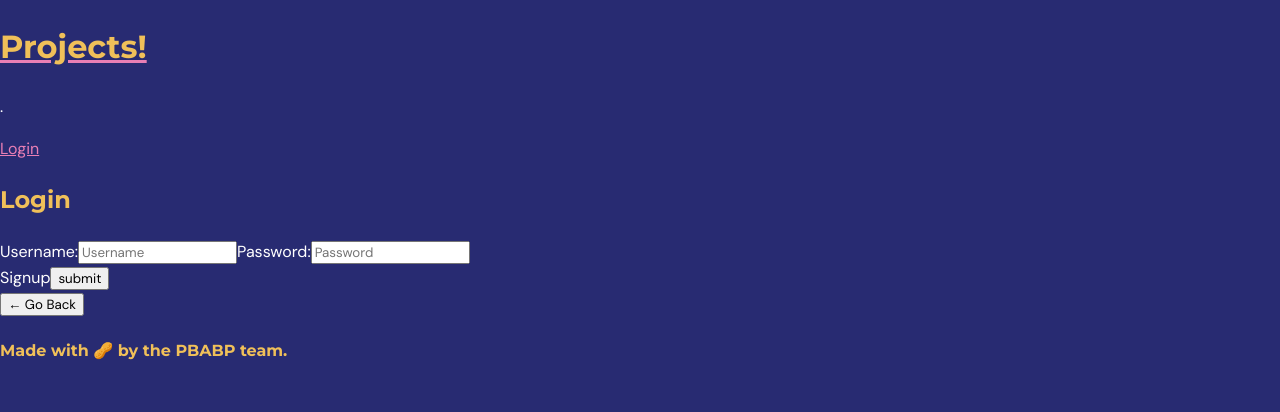
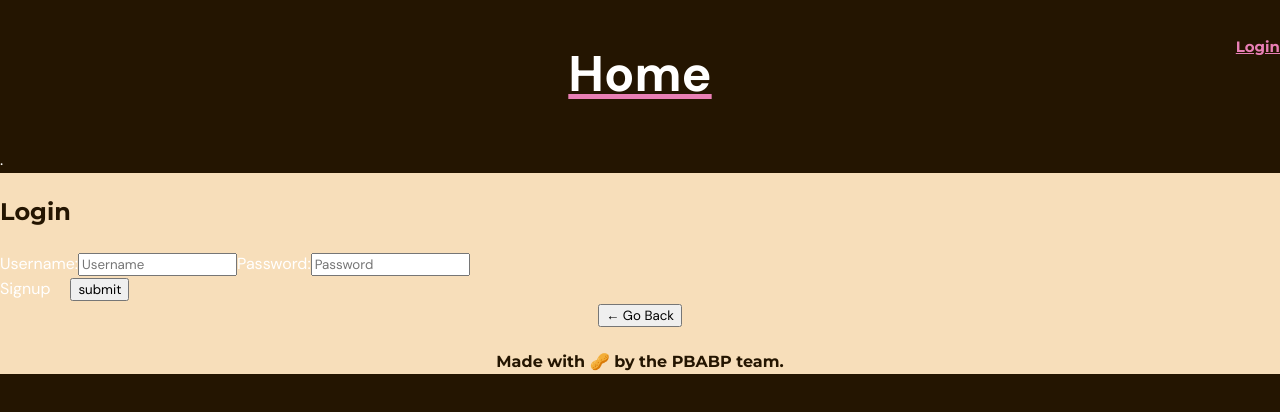
Before and after one commit to philsloan/PBABP, a React (Vite) app in the folder client/: page /signup in a window 1280 px wide. Shown: the top 412 px of the page. Built offline with nearby package versions, Linux system fonts and the light colour scheme.

Commit message:
added some css styling

```diff
--- a/client/src/App.jsx
+++ b/client/src/App.jsx
@@ -39,7 +39,7 @@ function App() {
     <ApolloProvider client={client}>
       <div className="flex-column justify-flex-start min-100-vh">
         <Header />
-        <div className="container">
+        <div className="container" id="outlet">
           <Outlet />
         </div>
         <Footer />
--- a/client/src/components/commentForm/index.jsx
+++ b/client/src/components/commentForm/index.jsx
@@ -47,7 +47,7 @@ const CommentForm = ({ projectId }) => {
   };
 
   return (
-    <div>
+    <section>
       <h4>Have any ideas or feedback for this project?</h4>
 
       {Auth.loggedIn() ? (
@@ -61,7 +61,7 @@ const CommentForm = ({ projectId }) => {
               placeholder="Add your idea or feedback..."
               value={commentText}
               className="form-input w-100"
-              style={{ lineHeight: '1.5', resize: 'vertical' }}
+              style={{ lineHeight: '2.5', width: '80%', resize: 'vertical' }}
               onChange={handleChange}
             />
             <button className="btn btn-primary" type="submit">
@@ -75,7 +75,7 @@ const CommentForm = ({ projectId }) => {
           <Link to="/login">login</Link> or <Link to="/signup">signup</Link>.
         </p>
       )}
-    </div>
+    </section>
   );
 };
 
--- a/client/src/components/commentList/index.jsx
+++ b/client/src/components/commentList/index.jsx
@@ -4,7 +4,7 @@ const CommentList = ({ comments = [] }) => {
     }
 
     return (
-      <>
+      <section>
         <h3
           className="p-5 display-inline-block"
           style={{ borderBottom: '1px dotted #1a1a1a' }}
@@ -27,7 +27,7 @@ const CommentList = ({ comments = [] }) => {
               </div>
             ))}
         </div>
-      </>
+      </section>
     );
   };
 
--- a/client/src/components/header/index.jsx
+++ b/client/src/components/header/index.jsx
@@ -12,29 +12,29 @@ const Header = () => {
       <div className="container flex-row justify-space-between-lg justify-center align-center">
         <div>
           <Link className="text-light" to="/">
-            <h1 className="m-0">Projects!</h1>
+            <h1 className="m-0">Home</h1>
           </Link>
           <p className="m-0">.</p>
         </div>
         <div>
           {Auth.loggedIn() ? (
-            <>
-              <Link className="btn btn-lg btn-info m-2" to="/myprofile">
+            <h6>
+              <Link className="btn btn-lg btn-info m-2 flex-row align-end top-right" to="/myprofile">
                 {Auth.getProfile().authenticatedPerson.username}'s profile
               </Link>
               <button className="btn btn-lg btn-light m-2" onClick={logout}>
                 Logout
               </button>
-            </>
+            </h6>
           ) : (
-            <>
+            <h6>
               <Link className="btn btn-lg btn-info m-2" to="/signup">
                 Login
               </Link>
               {/* <Link className="btn btn-lg btn-light m-2" to="/signup">
                 Signup
               </Link> */}
-            </>
+            </h6>
           )}
         </div>
       </div>
--- a/client/src/components/projectForm/index.jsx
+++ b/client/src/components/projectForm/index.jsx
@@ -89,12 +89,15 @@ const ProjectForm = () => {
             <div className="col-12 col-lg-9">
               <input
                 name="paypalLink"
-                placeholder="Link to paypal"
+                placeholder="Paypal client ID"
                 value={newProject.paypalLink}
                 className="form-input w-100"
                 style={{ lineHeight: "1.5", resize: "vertical" }}
                 onChange={handleChange}
               ></input>
+            </div>
+            <div>
+              <Link to="https://developer.paypal.com/api/rest/">How to get your paypal client ID.</Link>
             </div>
             <div className="col-12 col-lg-9">
               <textarea
--- a/client/src/index.css
+++ b/client/src/index.css
@@ -4,19 +4,27 @@
   --color-dark-blue: #282b72;
   --color-light: #ffffff;
   --color-pink: #e97fb5;
-  --color-blue: #7e4e2d6;
-  --color-green: #3eea5;
+  --color-blue: #74e2d6;
+  --color-green: #c3eea5;
   --color-yellow: #f0c059;
   --color-orange: #e76a28;
   --font-family-default: 'DM Sans', sans-serif;
   --font-family-heading: 'Montserrat', sans-serif;
 }
 
-html, body {
+header {
+  background-color: #241501;
+}
+
+html {
+  background-color: #241501;
+}
+
+body {
   margin: 0;
   padding: 0;
   font-family: var(--font-family-default);
-  background-color: var(--color-dark-blue);
+  background-color: #f7deba;
   color: var(--color-light);
   line-height: 1.6;
 }
@@ -24,6 +32,41 @@ html, body {
 h1, h2, h3, h4, h5, h6 {
   font-family: var(--font-family-heading);
   color: var(--color-yellow);
+}
+
+h1 {
+  text-align: center;
+  font-size: 50px;
+  color: #ffffff;
+  font-family: DM Sans;
+}
+
+h2 {
+  color: #241501;
+}
+
+h3 {
+  color: #241501;
+  margin-left: 30px;
+}
+
+h4 {
+  color: #241501;
+}
+
+h6 {
+  position: absolute;
+  top: 0px;
+  right: 0px;
+  font-size: 15px;
+}
+
+main {
+  text-align: center;
+}
+
+section {
+  margin-left: 30px;
 }
 
 a {
@@ -37,10 +80,16 @@ a:hover {
 
 button {
   font-family: var(--font-family-default);
+  margin-right: 20px;
+  margin-left: 20px;
 }
 
 input, select, textarea {
   font-family: var(--font-family-default);
+}
+
+footer {
+  text-align: center;
 }
 
 /* Might want to add more styling rules here for other HTML elements. */
--- a/client/src/pages/post.jsx
+++ b/client/src/pages/post.jsx
@@ -23,7 +23,7 @@ const SingleProject = () => {
         {project.projectAuthor} <br />
       </h3>
       </Link>
-      <div>{project.projectText}</div>
+      <section>{project.projectText}</section>
       <div>
         <CommentList comments={project.comments} />
       </div>
```
